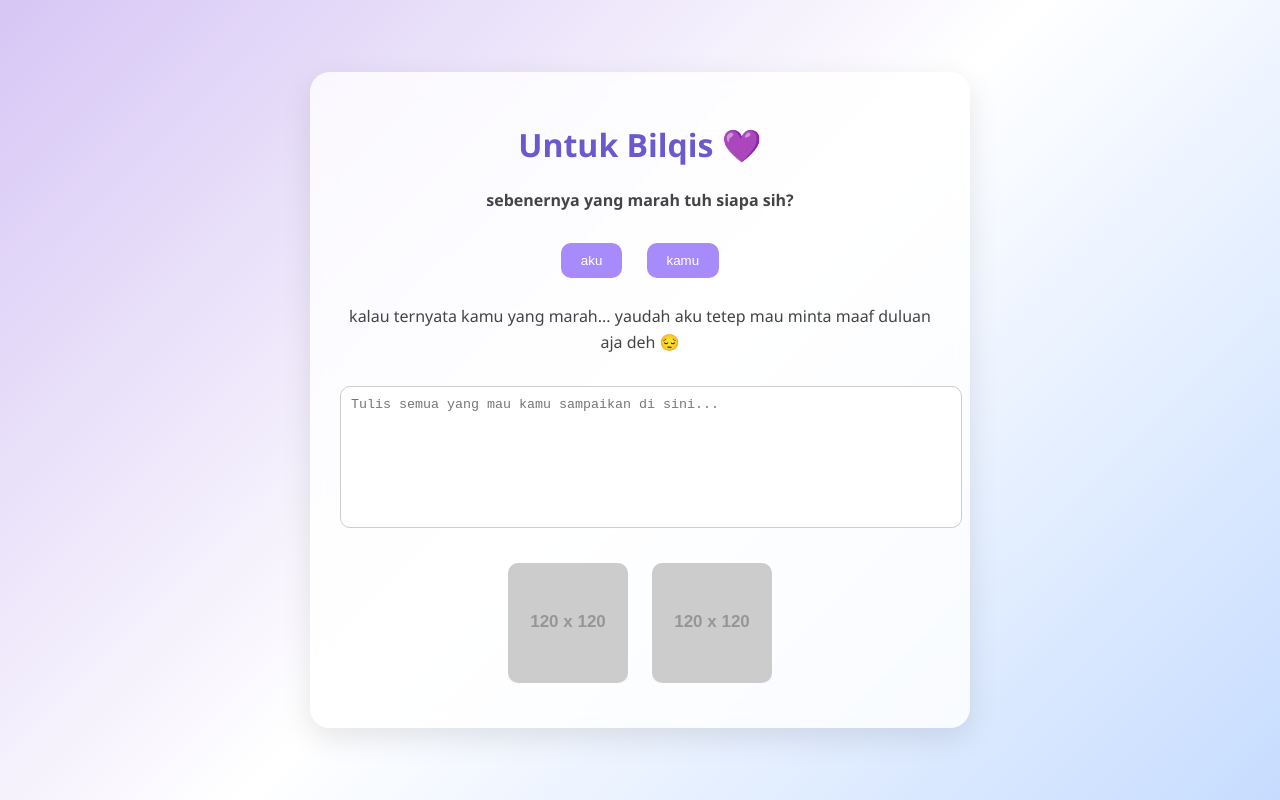
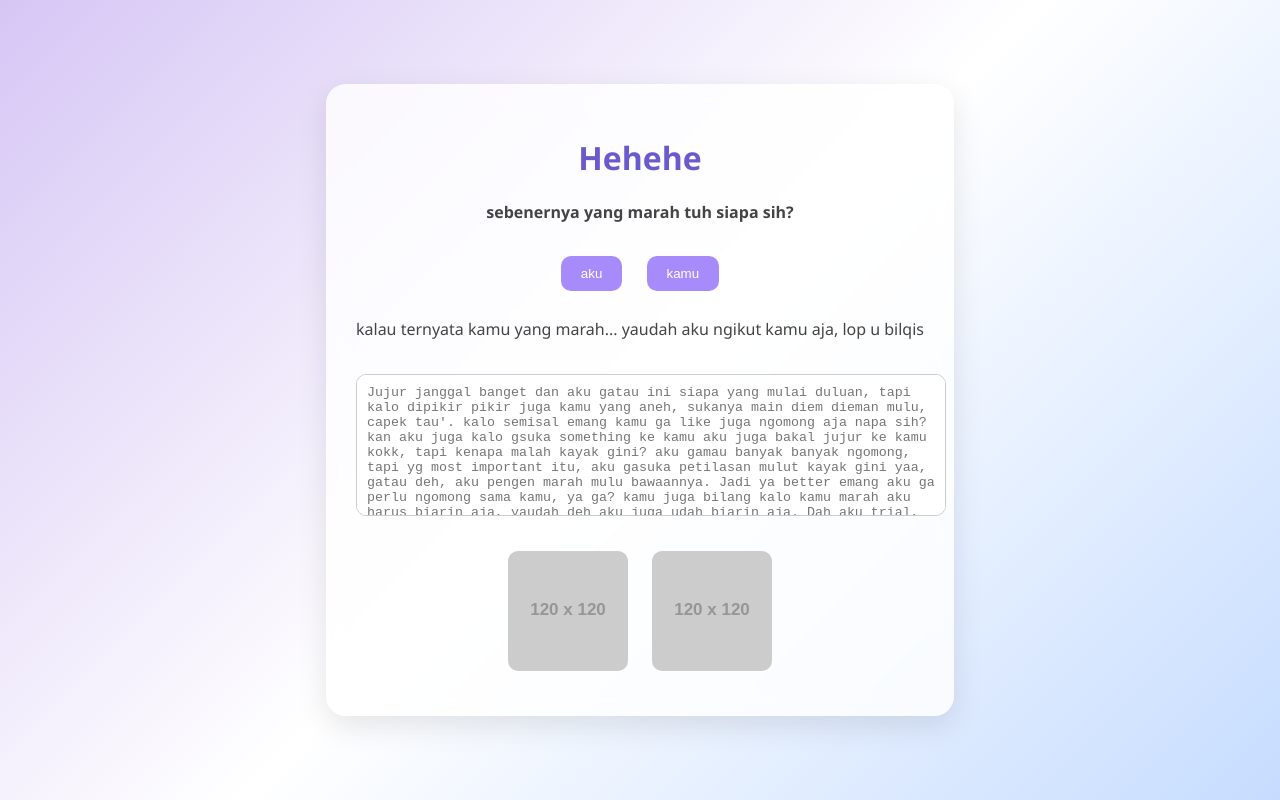
Before and after one commit to beyourminebeel/confuso, a plain HTML site: page index.html in a window 1280 px wide. Both pictures are taken after a click on the button "kamu". Drawn offline with Linux system fonts and the light colour scheme; placeholder pictures from the web are drawn by us.

Commit message:
Update index.html

```diff
--- a/index.html
+++ b/index.html
@@ -2,7 +2,7 @@
 <html lang="id">
 <head>
   <meta charset="UTF-8">
-  <title>Untuk Bilqis 💜</title>
+  <title>Hehehe </title>
   <style>
     body {
       margin: 0;
@@ -81,7 +81,7 @@
 <body>
 
 <div class="container">
-  <h1>Untuk Bilqis 💜</h1>
+  <h1>Hehehe </h1>
 
   <p><b>sebenernya yang marah tuh siapa sih?</b></p>
 
@@ -94,7 +94,7 @@
     <p id="textMessage"></p>
 
     <!-- Tempat kamu isi yapping -->
-    <textarea placeholder="Tulis semua yang mau kamu sampaikan di sini..."></textarea>
+    <textarea placeholder="Jujur janggal banget dan aku gatau ini siapa yang mulai duluan, tapi kalo dipikir pikir juga kamu yang aneh, sukanya main diem dieman mulu, capek tau'. kalo semisal emang kamu ga like juga ngomong aja napa sih? kan aku juga kalo gsuka something ke kamu aku juga bakal jujur ke kamu kokk, tapi kenapa malah kayak gini? aku gamau banyak banyak ngomong, tapi yg most important itu, aku gasuka petilasan mulut kayak gini yaa, gatau deh, aku pengen marah mulu bawaannya. Jadi ya better emang aku ga perlu ngomong sama kamu, ya ga? kamu juga bilang kalo kamu marah aku harus biarin aja, yaudah deh aku juga udah biarin aja. Dah aku trial, semoga aja ga bikin mimpi buruk lagi, ahahaha. yodah deh gitu aja, jujur ini coding nya aku bingung banget , maaaf kalo bingung pas buka/baca ini."></textarea>
   </div>
 
   <div class="image-container">
@@ -112,9 +112,9 @@
     messageBox.classList.remove("hidden");
 
     if (choice === "aku") {
-      text.innerText = "kalau ternyata aku yang salah... maafin aku ya. jujur aku juga bingung kenapa kita jadi kayak gini.";
+      text.innerText = "kalau ternyata aku yang salah... aku bisanya main bikin coding kayak gini, daripada ngomong langsung";
     } else {
-      text.innerText = "kalau ternyata kamu yang marah... yaudah aku tetep mau minta maaf duluan aja deh 😔";
+      text.innerText = "kalau ternyata kamu yang marah... yaudah aku ngikut kamu aja, lop u bilqis";
     }
   }
 </script>
```
